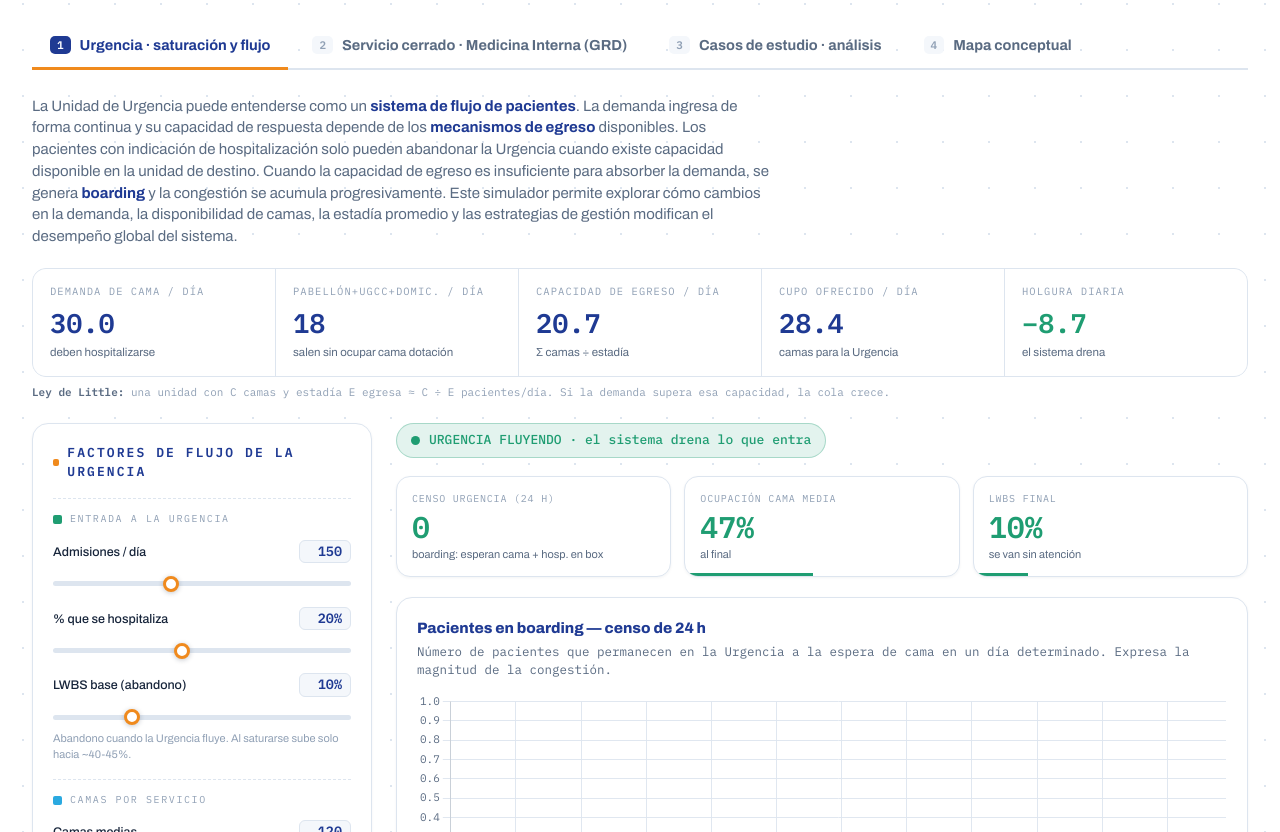
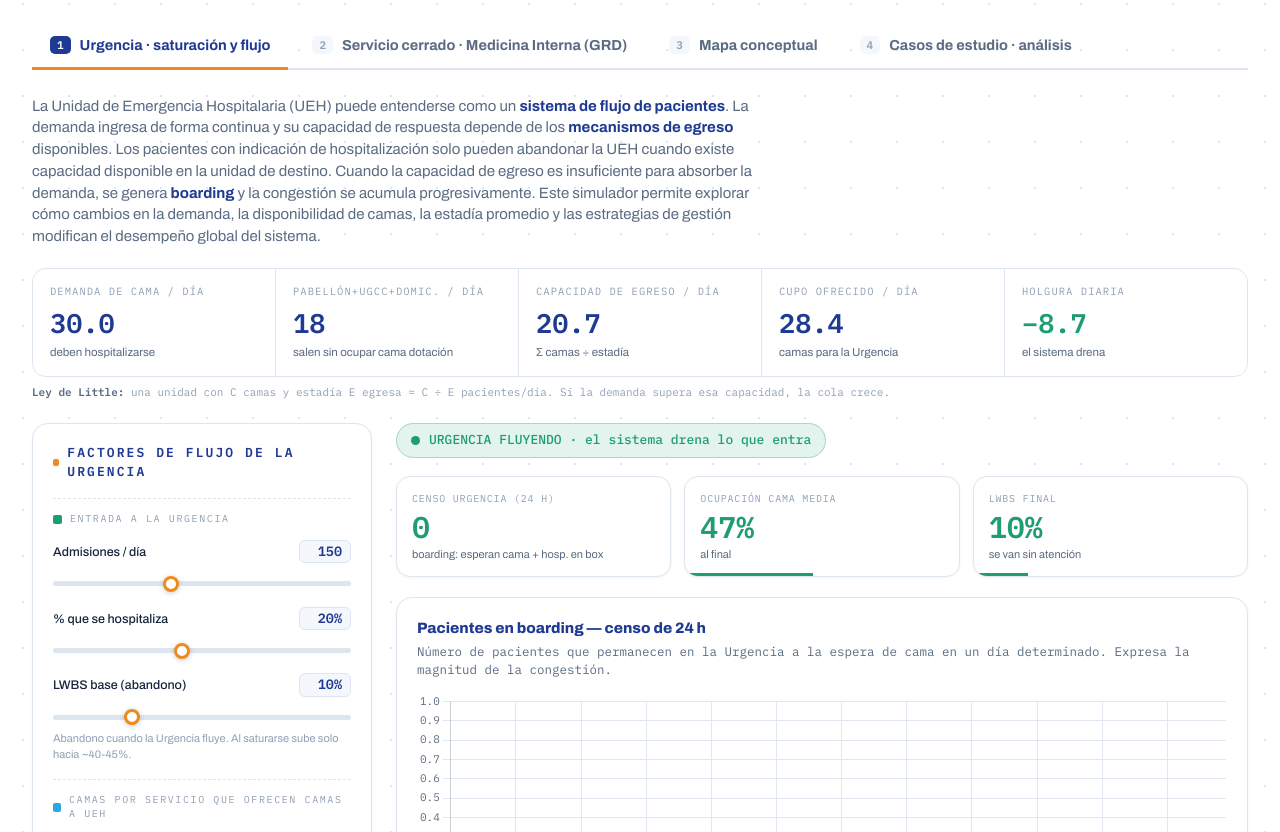
Before and after one commit to mlibuy/saturacion, a plain HTML site: page index.html in a window 1280 px wide. Shown: the part 203-1035 px from the top of the page. Drawn offline with nearby package versions, Linux system fonts and the light colour scheme.

Commit message:
UEH, orden pestanas, ajustes de texto

```diff
--- a/index.html
+++ b/index.html
@@ -311,14 +311,14 @@
     <div class="tabs">
       <button class="tab active" data-view="urg"><span class="ti">1</span>Urgencia · saturación y flujo</button>
       <button class="tab" data-view="med"><span class="ti">2</span>Servicio cerrado · Medicina Interna (GRD)</button>
-      <button class="tab" data-view="casos"><span class="ti">3</span>Casos de estudio · análisis</button>
-      <button class="tab" data-view="mapa"><span class="ti">4</span>Mapa conceptual</button>
+      <button class="tab" data-view="mapa"><span class="ti">3</span>Mapa conceptual</button>
+      <button class="tab" data-view="casos"><span class="ti">4</span>Casos de estudio · análisis</button>
     </div>
   </header>
 
   <!-- ============================== VIEW 1: URGENCIA ============================== -->
   <section class="view active" id="view-urg">
-    <p class="lede">La Unidad de Urgencia puede entenderse como un <b>sistema de flujo de pacientes</b>. La demanda ingresa de forma continua y su capacidad de respuesta depende de los <b>mecanismos de egreso</b> disponibles. Los pacientes con indicación de hospitalización solo pueden abandonar la Urgencia cuando existe capacidad disponible en la unidad de destino. Cuando la capacidad de egreso es insuficiente para absorber la demanda, se genera <b>boarding</b> y la congestión se acumula progresivamente. Este simulador permite explorar cómo cambios en la demanda, la disponibilidad de camas, la estadía promedio y las estrategias de gestión modifican el desempeño global del sistema.</p>
+    <p class="lede">La Unidad de Emergencia Hospitalaria (UEH) puede entenderse como un <b>sistema de flujo de pacientes</b>. La demanda ingresa de forma continua y su capacidad de respuesta depende de los <b>mecanismos de egreso</b> disponibles. Los pacientes con indicación de hospitalización solo pueden abandonar la UEH cuando existe capacidad disponible en la unidad de destino. Cuando la capacidad de egreso es insuficiente para absorber la demanda, se genera <b>boarding</b> y la congestión se acumula progresivamente. Este simulador permite explorar cómo cambios en la demanda, la disponibilidad de camas, la estadía promedio y las estrategias de gestión modifican el desempeño global del sistema.</p>
 
     <div class="balance" id="balance"></div>
     <p style="font-family:var(--mono);font-size:11px;color:var(--ink-faint);margin:8px 0 0">
@@ -335,7 +335,7 @@
           <div class="ctrl"><div class="row"><label>LWBS base (abandono)</label><span class="num" id="v_lwbs">10%</span></div><input type="range" id="lwbs" min="0" max="40" step="1" value="10">
           <p style="font-size:11px;color:var(--ink-faint);margin-top:5px;line-height:1.4">Abandono cuando la Urgencia fluye. Al saturarse sube solo hacia ~40-45%.</p></div>
 
-          <div class="sect-divider"><i style="background:var(--media)"></i>Camas por servicio</div>
+          <div class="sect-divider"><i style="background:var(--media)"></i>Camas por servicio que ofrecen camas a UEH</div>
           <div class="ctrl"><div class="row"><label>Camas medias</label><span class="num" id="v_bM">120</span></div><input type="range" id="bM" min="20" max="300" step="5" value="120"></div>
           <div class="ctrl"><div class="row"><label>Camas UTI (intermedio)</label><span class="num" id="v_bT">28</span></div><input type="range" id="bT" min="5" max="80" step="1" value="28"></div>
           <div class="ctrl"><div class="row"><label>Camas UCI (intensivo)</label><span class="num" id="v_bU">10</span></div><input type="range" id="bU" min="2" max="40" step="1" value="10"></div>
@@ -487,7 +487,6 @@
 
         <div class="reco show-c">
           <h3>Cómo leer estos indicadores</h3>
-          <div class="ll">La misma lógica del policy brief: fundamentar con al menos tres indicadores cruzados</div>
           <div class="reco-grid">
             <div class="reco-item"><div class="rh">IEMA &amp; EM Bruta <span class="ic">eficiencia</span></div><p>IEMA &gt;1 y EM bruta sobre la norma de 8 d indican estancias más largas de lo esperado. La causa típica no es clínica sino organizacional: gestión de camas, altas tardías y coordinación con la red.</p></div>
             <div class="reco-item"><div class="rh">Outliers &amp; exceso <span class="ic">camas</span></div><p>Outliers sobre 5% señalan pacientes "varados". El exceso de días-cama cuantifica su impacto real. Una unidad de gestión de altas y criterios de egreso explícitos atacan este stock.</p></div>
```
